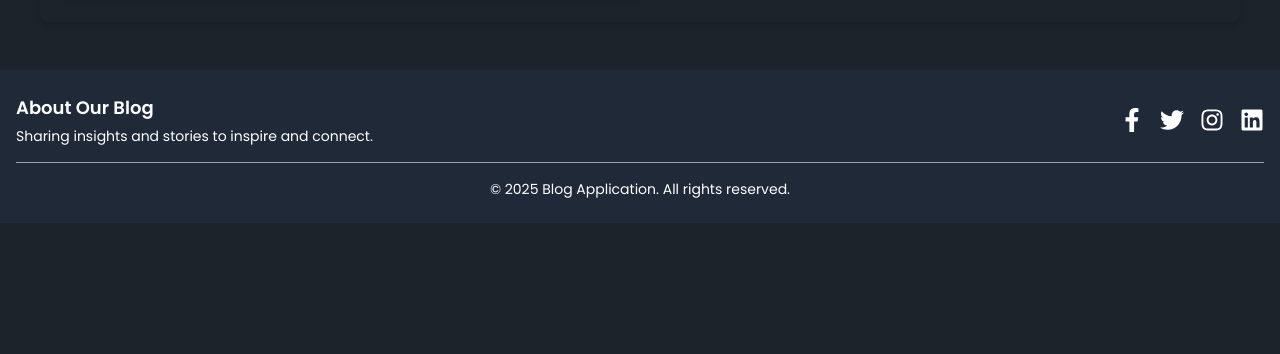
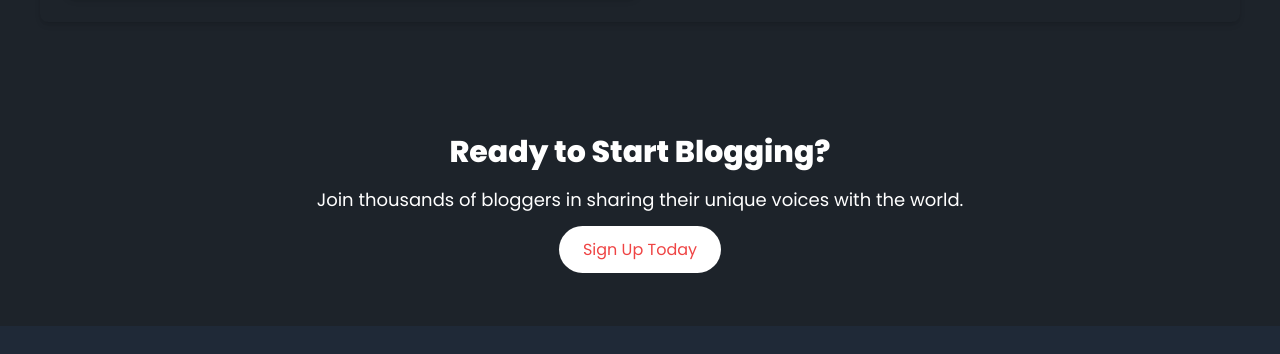
Before and after one commit to cssmh/blog-app-client, a React (Vite) app: page / in a window 1280 px wide. Shown: the part 1312-1666 px from the top of the page. Before the commit the page ends 1535 px from the top, so only its background shows below. Built offline with nearby package versions, Linux system fonts and the light colour scheme; no server answers.

Commit message:
StartBlogging added

```diff
--- a/src/Component/Home.jsx
+++ b/src/Component/Home.jsx
@@ -3,6 +3,7 @@ import { useState } from "react";
 import SearchBlog from "./SearchBlog";
 import HomeBlogs from "../Pages/HomeBlogs";
 import LatestNews from "./LatestNews";
+import StartBlogging from "./StartBlogging";
 
 const Home = () => {
   const [searchQuery, setSearchQuery] = useState("");
@@ -18,6 +19,7 @@ const Home = () => {
         <HomeBlogs searchTerm={searchQuery} />
         <LatestNews />
       </div>
+      <StartBlogging />
     </>
   );
 };
--- /dev/null
+++ b/src/Component/StartBlogging.jsx
@@ -0,0 +1,25 @@
+import { Link } from "react-router-dom";
+
+const StartBlogging = () => {
+  return (
+    <div className="mt-5 py-7 md:py-16 px-4 md:px-0">
+      <div className="text-center text-white">
+        <h2 className="text-xl md:text-3xl font-bold mb-4">
+          Ready to Start Blogging?
+        </h2>
+        <p className="text-sm md:text-lg mb-6">
+          Join thousands of bloggers in sharing their unique voices with the
+          world.
+        </p>
+        <Link
+          to="/register"
+          className="px-4 md:px-6 py-2 md:py-3 bg-white text-red-500 rounded-full hover:bg-red-600 hover:text-white transition duration-300"
+        >
+          Sign Up Today
+        </Link>
+      </div>
+    </div>
+  );
+};
+
+export default StartBlogging;
```
